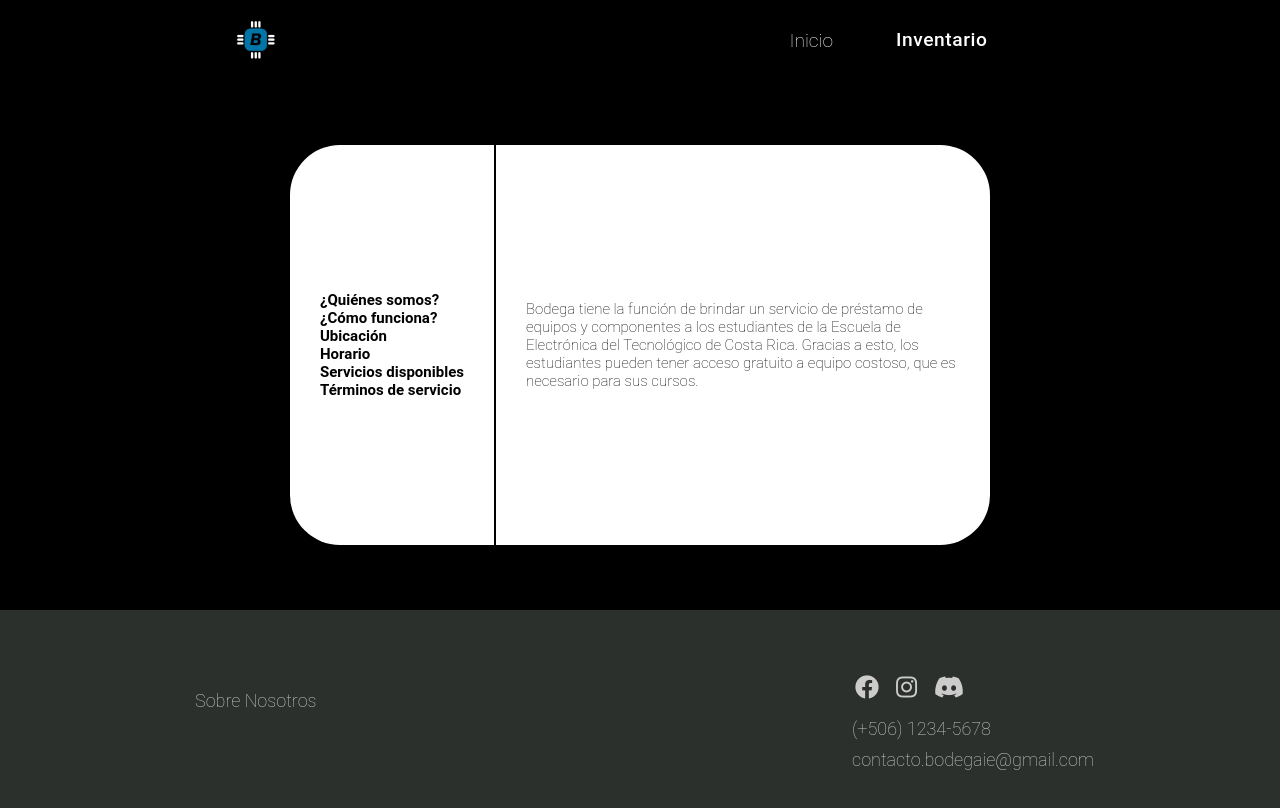
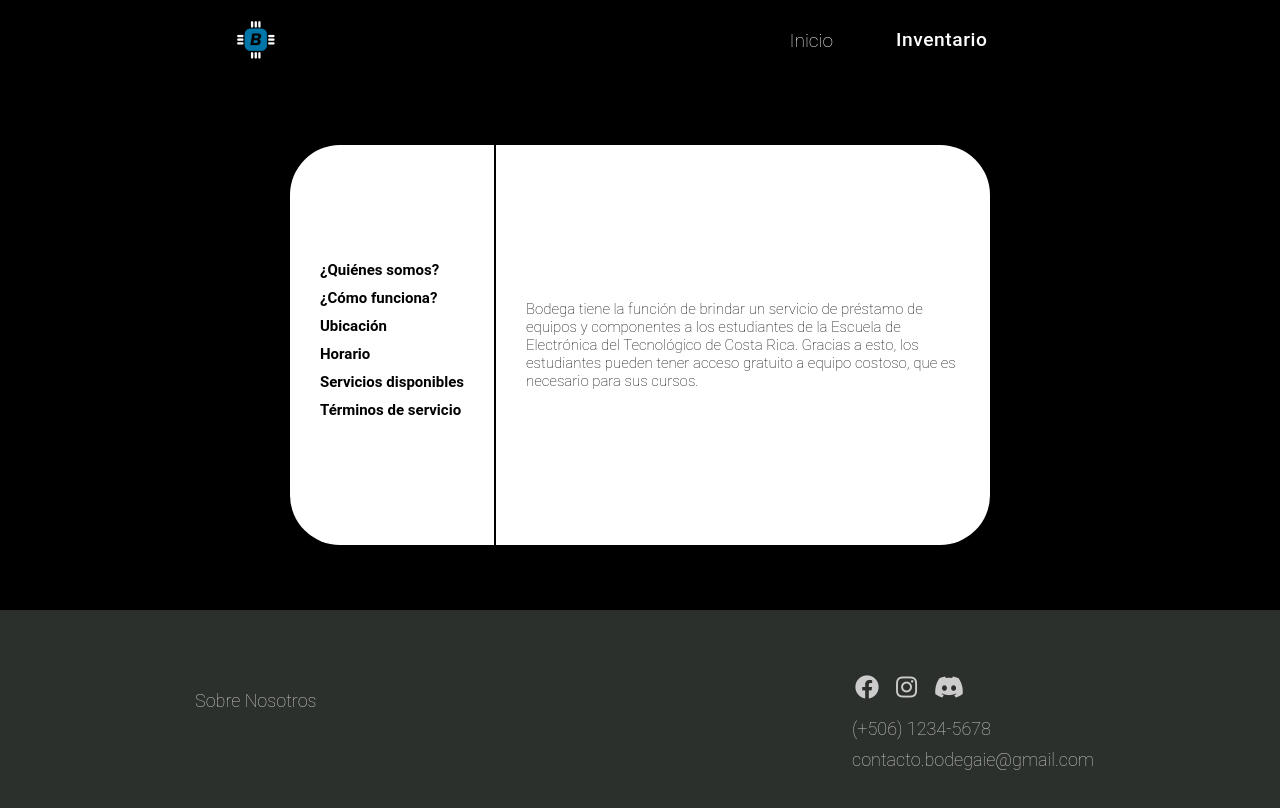
Before and after one commit to BODEGA-TEC/BODEGA_FRONTEND, a React (Create React App) app in the folder react-website-bodega/: page /services in a window 1280 px wide. Shown: the top 808 px of the page. Built offline with nearby package versions, Linux system fonts and the light colour scheme.

Commit message:
Add margin-bottom to Tab component

```diff
--- a/react-website-bodega/src/components/Tab/Tab.js
+++ b/react-website-bodega/src/components/Tab/Tab.js
@@ -1,7 +1,7 @@
 import React from 'react';
 
 const Tab = ({ tabName, activeTab, handleTabClick }) => (
-  <p onClick={() => handleTabClick(tabName)} className={activeTab === tabName ? 'active' : ''}>
+  <p onClick={() => handleTabClick(tabName)} className={activeTab === tabName ? 'active' : ''} style={{marginBottom: '10px'}}>
     {tabName}
   </p>
 );
```
